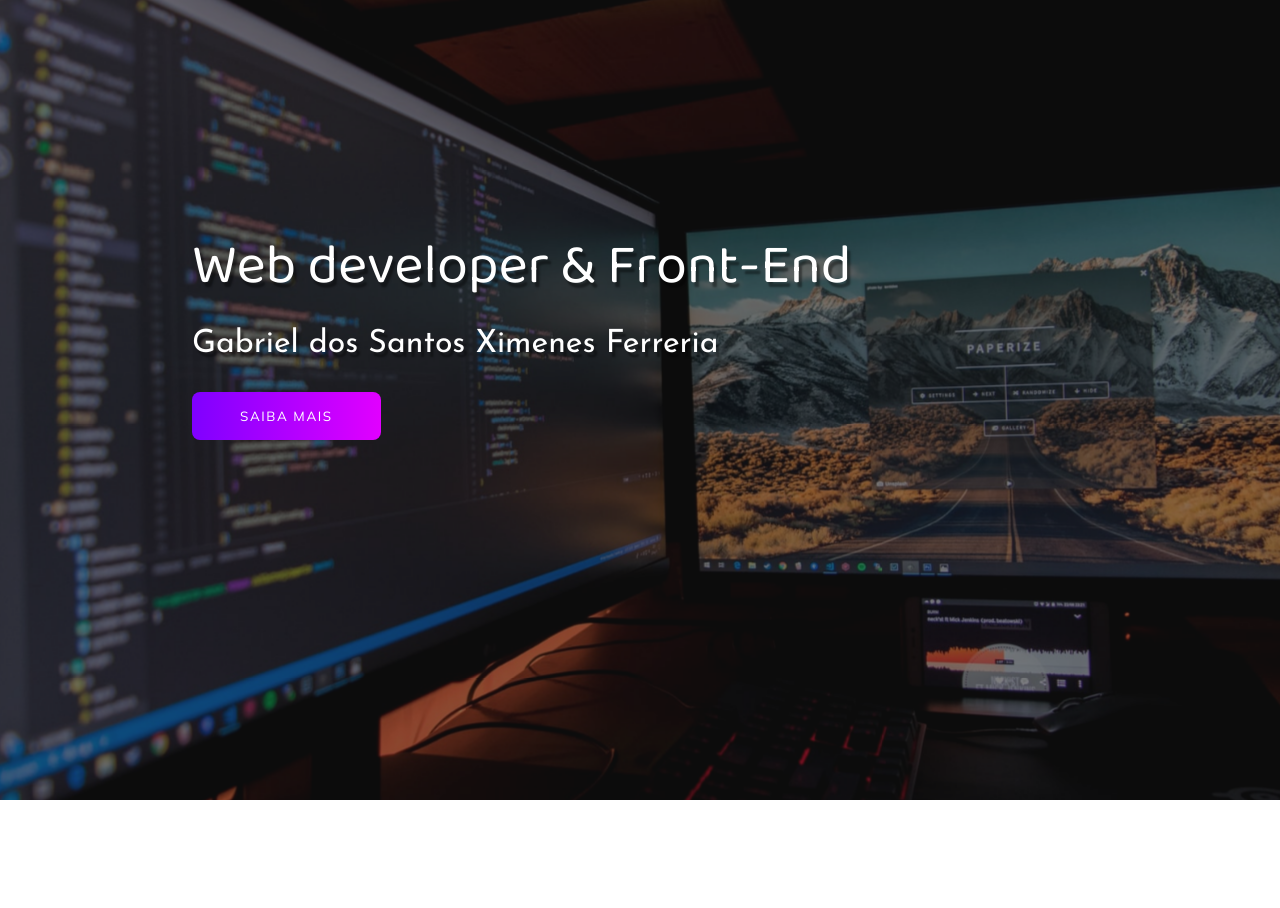
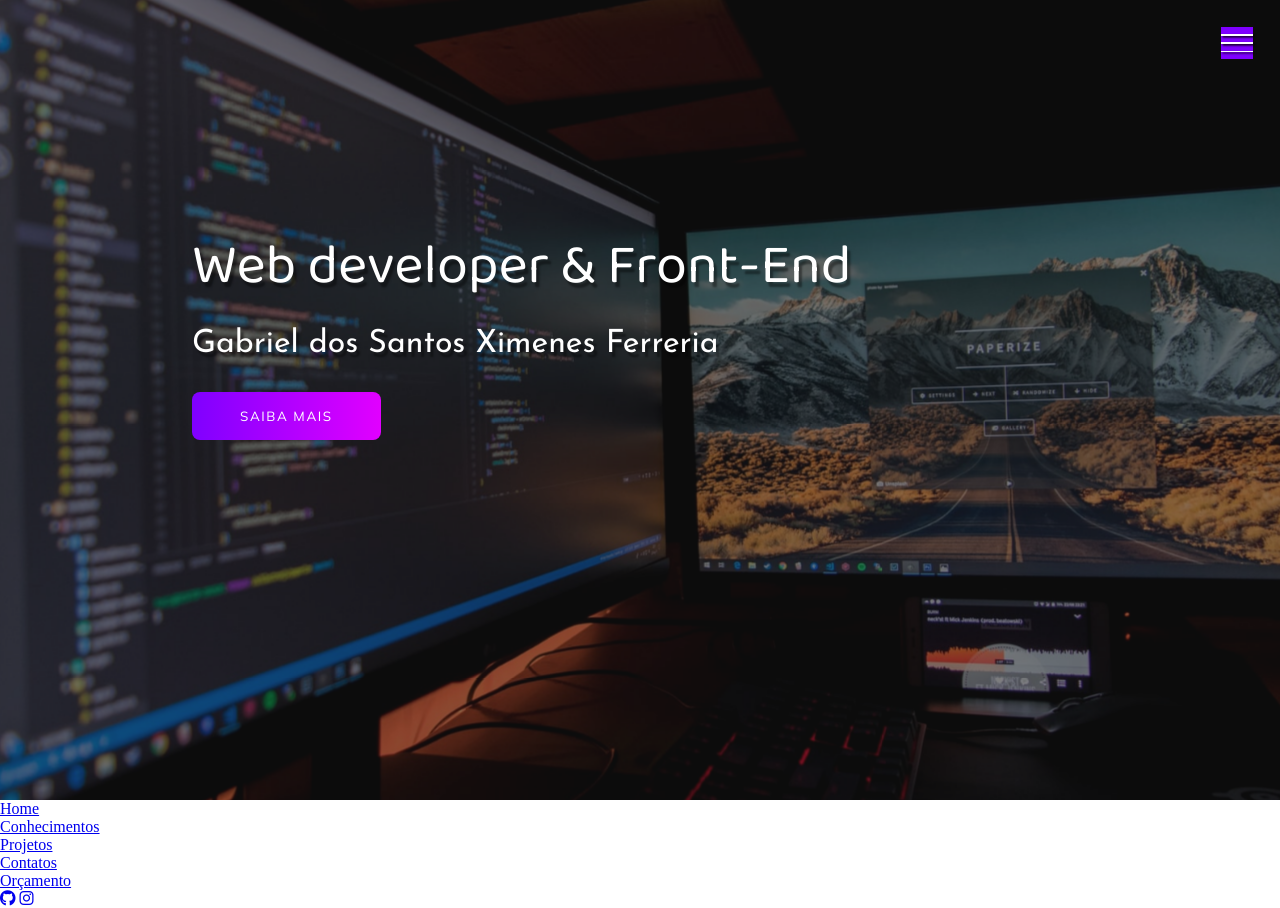
Before and after one commit to ximeen/Meu-Portifolio-, a website built with Vite: page index.html in a window 1280 px wide. Before the commit the page ends 800 px from the top, so only its background shows below. Built offline with nearby package versions, Linux system fonts and the light colour scheme.

Commit message:
:package: Inicio da funcionalidade do hamburguer

```diff
--- a/Styles/styles.css
+++ b/Styles/styles.css
@@ -8,6 +8,28 @@
   margin: 0;
   box-sizing: 0;
   padding: 0;
+}
+
+.hamburguer {
+  background-color: #7F00FF;
+  width: 2rem;
+  height: 2rem;
+  position: fixed;
+  z-index: 100;
+
+  right: 1.7rem;
+  top: 1.7rem;
+
+  display: flex;
+  flex-direction: column;
+  justify-content: space-evenly;
+}
+
+.line {
+  width: 100%;
+  height: .1rem;
+  background-color: #fff;
+  box-shadow: 0.1rem 0.1rem 2px #000;
 }
 
 /*  FORMATAÇÃO DA IMAGEM DO HEADER */
@@ -90,10 +112,6 @@ header {
   opacity: 0;
 
 }
-/* ANIMAÇÃO DO HOVER DO BUTTON */
-.banner button:hover {
-  transform: scale(1.1);
-}
 
 /* KEY FRAMES */
 
--- a/index.html
+++ b/index.html
@@ -6,9 +6,23 @@
     <meta name="viewport" content="width=device-width, initial-scale=1.0" />
     <!-- IMPORT DOS FAVICO
      -->
-    <link rel="apple-touch-icon" sizes="180x180" href="/Img/apple-touch-icon.png" />
-    <link rel="icon" type="image/png" sizes="32x32" href="/Img/favicon-32x32.png" />
-    <link rel="icon" type="image/png" sizes="16x16" href="/Img/favicon-16x16.png" />
+    <link
+      rel="apple-touch-icon"
+      sizes="180x180"
+      href="/Img/apple-touch-icon.png"
+    />
+    <link
+      rel="icon"
+      type="image/png"
+      sizes="32x32"
+      href="/Img/favicon-32x32.png"
+    />
+    <link
+      rel="icon"
+      type="image/png"
+      sizes="16x16"
+      href="/Img/favicon-16x16.png"
+    />
     <link rel="manifest" href="/Img/site.webmanifest" />
 
     <link rel="stylesheet" href="/Styles/styles.css" />
@@ -17,19 +31,41 @@
   <body>
     <!-- HEADER  -->
     <div class="container">
+      <div class="hamburguer">
+        <div class="line" id="line1"></div>
+        <div class="line" id="line2"></div>
+        <div class="line" id="line3"></div>
+      </div>
+
       <header>
-
         <div class="img-wrapper">
-
-          <img src="/Img/bg.jpg" alt="Imagen de fundo">
+          <img src="/Img/bg.jpg" alt="Imagen de fundo" />
         </div>
 
         <div class="banner">
-          <h1> Web developer & Front-End </h1>
-          <p> Gabriel dos Santos Ximenes Ferreria </p>
-          <button> Saiba mais </button>
+          <h1>Web developer & Front-End</h1>
+          <p>Gabriel dos Santos Ximenes Ferreria</p>
+          <button>Saiba mais</button>
         </div>
       </header>
+
+      <div class="sideBar">
+        <nav>
+          <ul class="menu">
+            <li class="menuItem"><a href="#" class="menuLink">Home</a></li>
+            <li class="menuItem">
+              <a href="#" class="menuLink">Conhecimentos</a>
+            </li>
+            <li class="menuItem"><a href="#" class="menuLink">Projetos</a></li>
+            <li class="menuItem"><a href="#" class="menuLink">Contatos</a></li>
+            <li class="menuItem"><a href="#" class="menuLink">Orçamento</a></li>
+          </ul>
+        </nav>
+        <div class="SocialMedia">
+          <a href="https://github.com/Monge1331" target="_blank"><i class="fa-brands fa-github"></i></a>
+          <a href="https://www.instagram.com/biel.ximenes13/" target="_blank"><i class="fa-brands fa-instagram"></i></a>
+        </div>
+      </div>
     </div>
     <!-- END HEADER -->
   </body>
```
Also changed, not shown: README.md.
